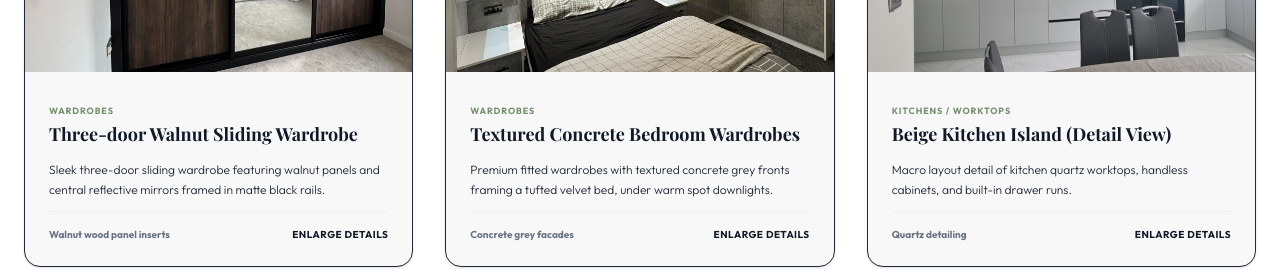
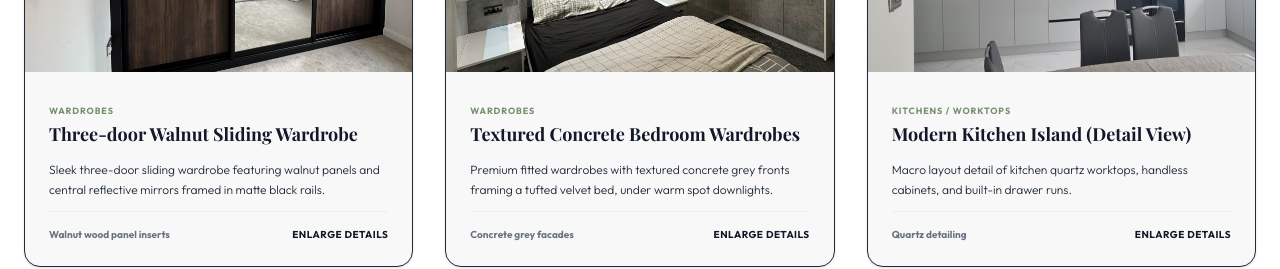
Before and after one commit to harshx-2005/graphene-interiors-live, a Next.js app: page /portfolio in a window 1280 px wide. Shown: the part 3920-4189 px from the top of the page. Built offline with nearby package versions, Linux system fonts and the light colour scheme; some icons are missing.

Commit message:
Update portfolio item title from Beige Kitchen Island to Modern Kitchen Island

```diff
--- a/src/components/portfolio-page-client.tsx
+++ b/src/components/portfolio-page-client.tsx
@@ -179,7 +179,7 @@ const projectsData = [
   },
   {
     id: 20,
-    title: "Beige Kitchen Island (Detail View)",
+    title: "Modern Kitchen Island (Detail View)",
     category: ["kitchens", "worktops"],
     desc: "Macro layout detail of kitchen quartz worktops, handless cabinets, and built-in drawer runs.",
     image: "/images/projects/kitchen_beige_close.jpg",
```
